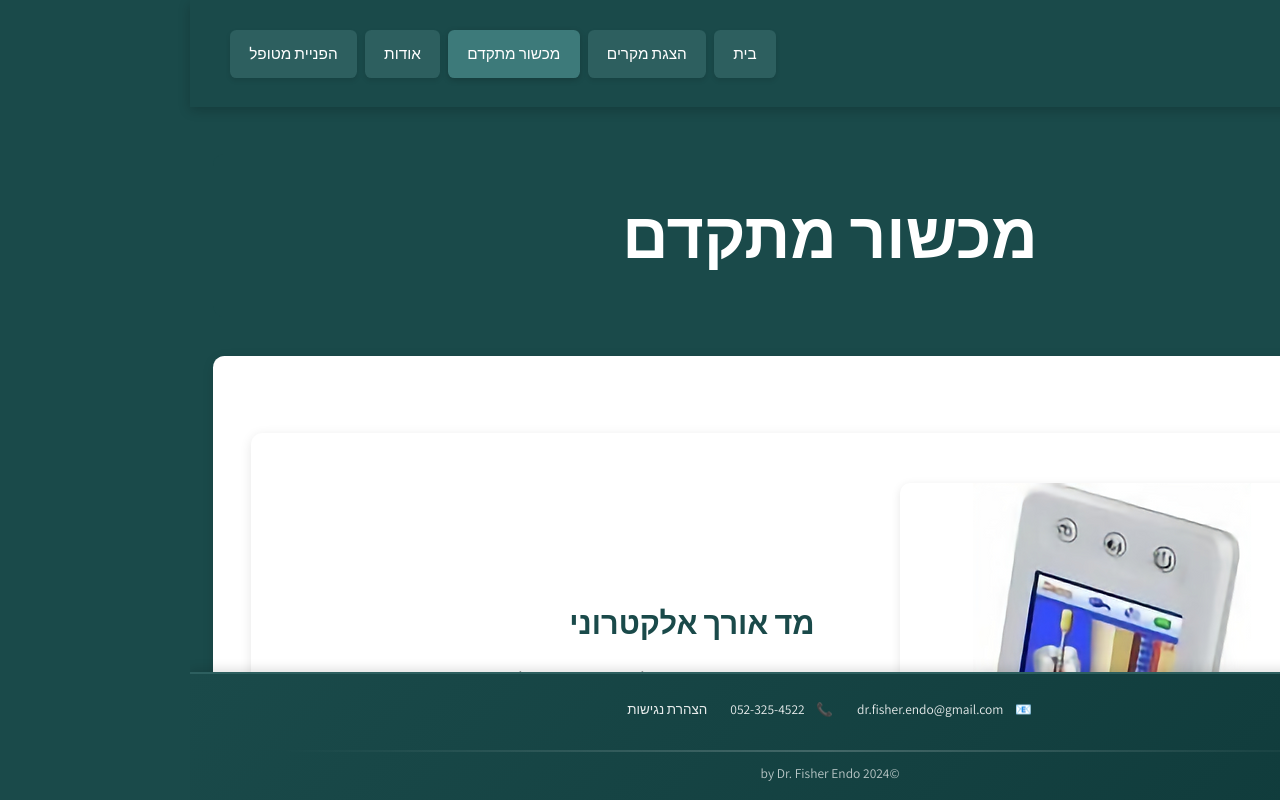
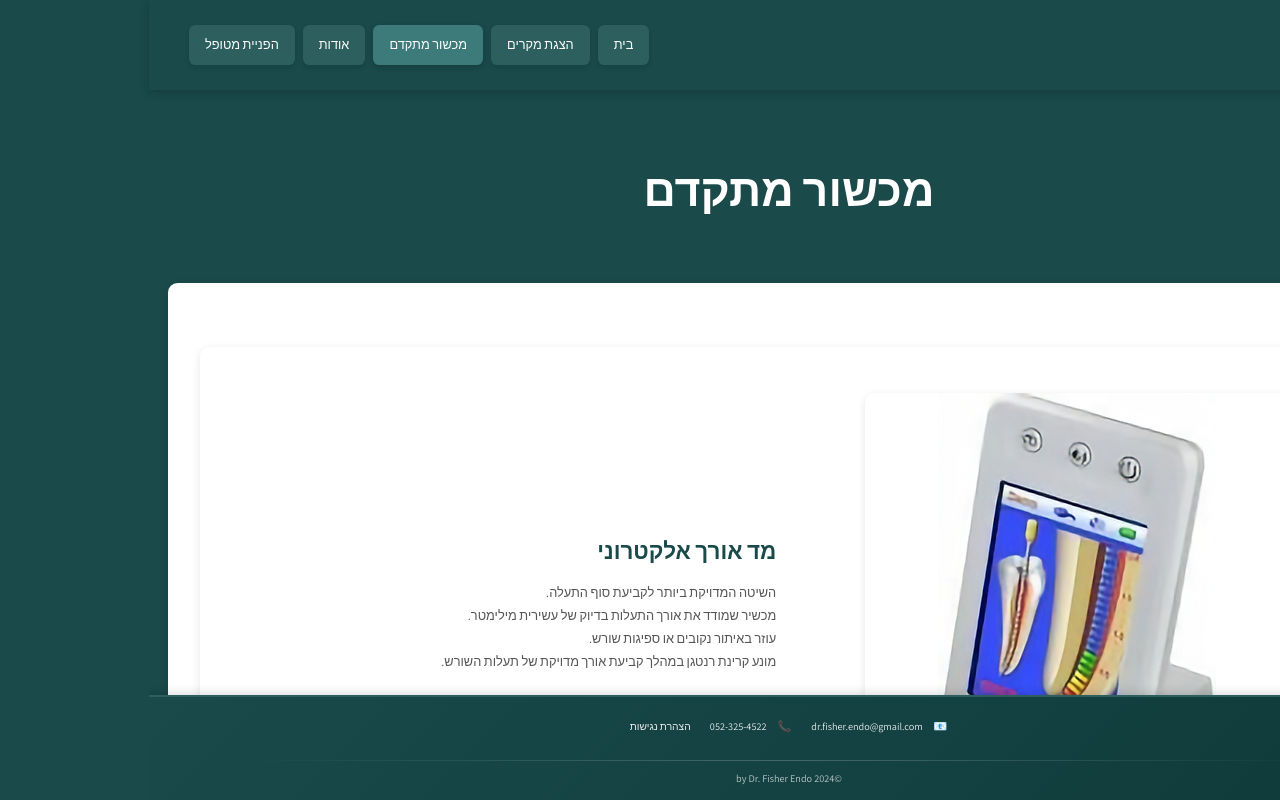
Before and after one commit to SenseiFisher/drfisher, a React (Create React App) app: page /equipment in a window 1280 px wide. Built offline with nearby package versions, Linux system fonts and the light colour scheme.

Commit message:
Reduce page sizes

```diff
--- a/src/index.css
+++ b/src/index.css
@@ -42,13 +42,13 @@
     --light-bg: #f5f5f0;
 
     /* Base font size scales with viewport */
-    --base-font-size: clamp(14px, 1.2vw, 18px);
-    --h1-size: clamp(2rem, 5vw, 4.5rem);
-    --h2-size: clamp(1.5rem, 3.5vw, 3rem);
-    --h3-size: clamp(1.25rem, 2.5vw, 2rem);
-    --h4-size: clamp(1rem, 2vw, 1.5rem);
-    --body-size: clamp(0.9rem, 1.5vw, 1.125rem);
-    --small-size: clamp(0.75rem, 1.2vw, 0.875rem);
+    --base-font-size: clamp(12px, 1vw, 16px);
+    --h1-size: clamp(1.5rem, 4vw, 3.5rem);
+    --h2-size: clamp(1.25rem, 3vw, 2.5rem);
+    --h3-size: clamp(1.1rem, 2.2vw, 1.75rem);
+    --h4-size: clamp(0.9rem, 1.8vw, 1.3rem);
+    --body-size: clamp(0.85rem, 1.3vw, 1rem);
+    --small-size: clamp(0.7rem, 1.1vw, 0.8rem);
 }
 
 html {
@@ -261,7 +261,7 @@ section {
 .page-content {
     max-width: 90%;
     margin: 0 auto;
-    padding: clamp(2rem, 5vw, 4rem) clamp(1rem, 2vw, 1.5rem);
+    padding: clamp(1.5rem, 4vw, 3rem) clamp(0.75rem, 1.5vw, 1.25rem);
     box-sizing: border-box;
 }
 
```
